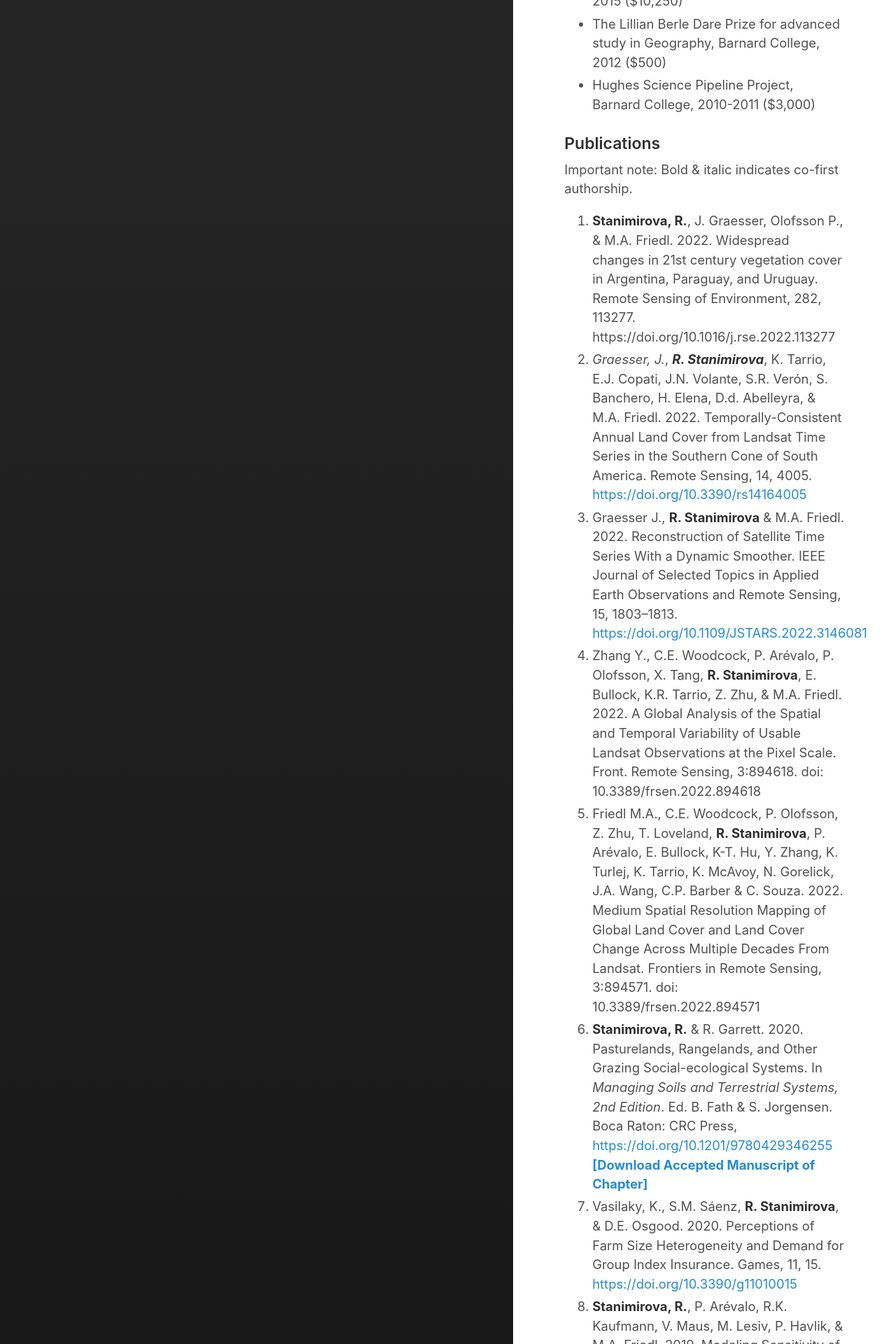
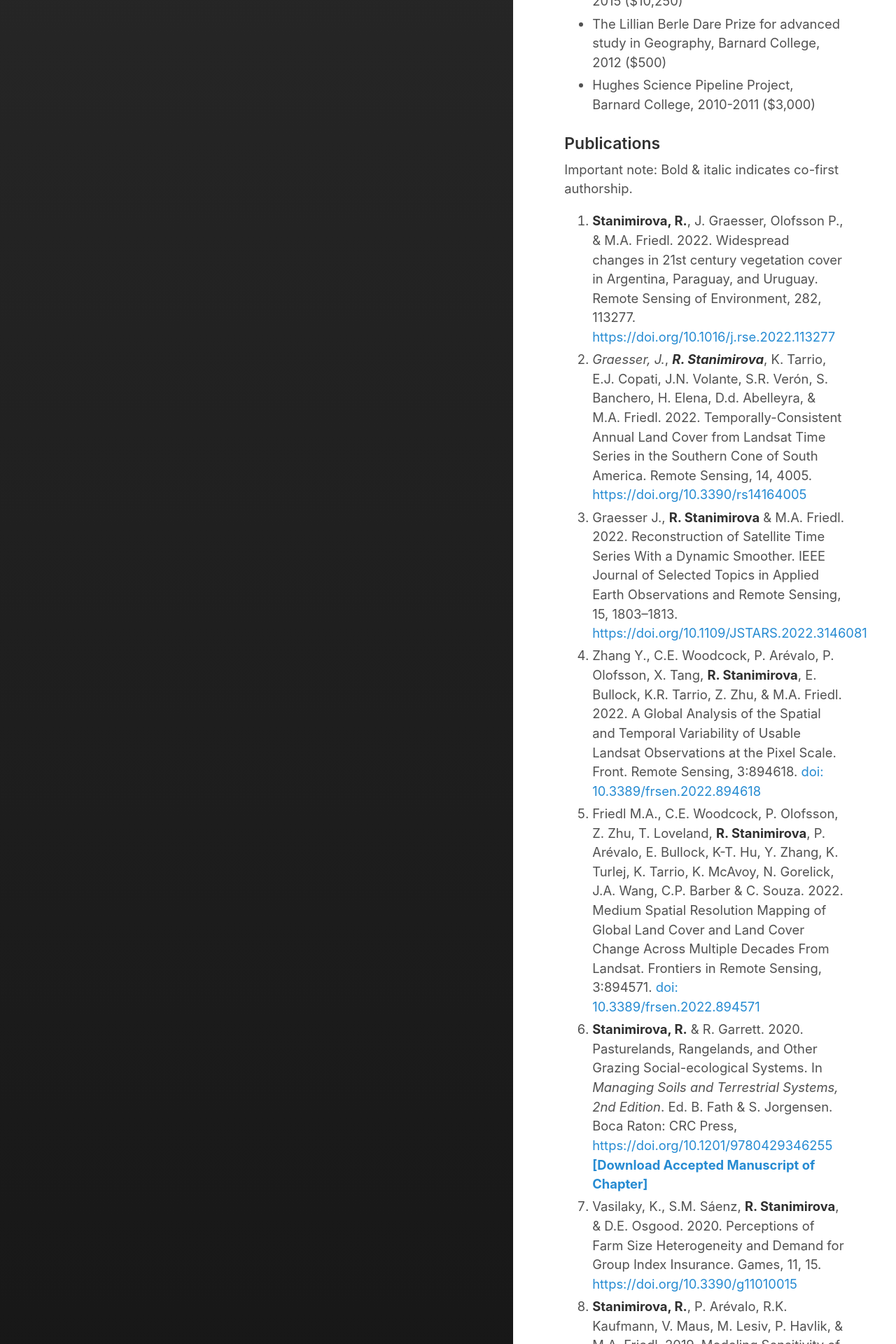
Before and after one commit to rkstan/rkstan.github.io, a Jekyll site: the page built from CurriculumVitae.md, in a window 1280 px wide. Shown: the part 1745-3665 px from the top of the page at 70% size. Built offline with Jekyll 4.4.1, drawn with Linux system fonts in a browser that asks for light colours; nearby versions of some CDN libraries; some of the changed lines change nothing that is shown.

Commit message:
Update CurriculumVitae.md

```diff
--- a/CurriculumVitae.md
+++ b/CurriculumVitae.md
@@ -37,11 +37,11 @@
 ### Publications
 Important note: Bold & italic indicates co-first authorship.
 
-1. **Stanimirova, R.**, J. Graesser, Olofsson P., & M.A. Friedl. 2022. Widespread changes in 21st century vegetation cover in Argentina, Paraguay, and Uruguay. Remote Sensing of Environment, 282, 113277. https://doi.org/10.1016/j.rse.2022.113277
+1. **Stanimirova, R.**, J. Graesser, Olofsson P., & M.A. Friedl. 2022. Widespread changes in 21st century vegetation cover in Argentina, Paraguay, and Uruguay. Remote Sensing of Environment, 282, 113277. <a href="https://doi.org/10.1016/j.rse.2022.113277">https://doi.org/10.1016/j.rse.2022.113277</a>
 3. *Graesser, J.*, **_R. Stanimirova_**, K. Tarrio, E.J. Copati, J.N. Volante, S.R. Verón, S. Banchero, H. Elena, D.d. Abelleyra, & M.A. Friedl. 2022. Temporally-Consistent Annual Land Cover from Landsat Time Series in the Southern Cone of South America. Remote Sensing, 14, 4005. <a href="https://doi.org/10.3390/rs14164005">https://doi.org/10.3390/rs14164005</a>
 4. Graesser J., **R. Stanimirova** & M.A. Friedl. 2022. Reconstruction of Satellite Time Series With a Dynamic Smoother. IEEE Journal of Selected Topics in Applied Earth Observations and Remote Sensing, 15, 1803–1813. <a href="https://doi.org/10.1109/JSTARS.2022.3146081">https://doi.org/10.1109/JSTARS.2022.3146081</a>
-5. Zhang Y., C.E. Woodcock, P. Arévalo, P. Olofsson, X. Tang, **R. Stanimirova**, E. Bullock, K.R. Tarrio, Z. Zhu, & M.A. Friedl. 2022. A Global Analysis of the Spatial and Temporal Variability of Usable Landsat Observations at the Pixel Scale. Front. Remote Sensing, 3:894618. doi: 10.3389/frsen.2022.894618
-6. Friedl M.A., C.E. Woodcock, P. Olofsson, Z. Zhu, T. Loveland, **R. Stanimirova**, P. Arévalo, E. Bullock, K-T. Hu, Y. Zhang, K. Turlej, K. Tarrio, K. McAvoy, N. Gorelick, J.A. Wang, C.P. Barber & C. Souza. 2022. Medium Spatial Resolution Mapping of Global Land Cover and Land Cover Change Across Multiple Decades From Landsat. Frontiers in Remote Sensing, 3:894571. doi: 10.3389/frsen.2022.894571
+5. Zhang Y., C.E. Woodcock, P. Arévalo, P. Olofsson, X. Tang, **R. Stanimirova**, E. Bullock, K.R. Tarrio, Z. Zhu, & M.A. Friedl. 2022. A Global Analysis of the Spatial and Temporal Variability of Usable Landsat Observations at the Pixel Scale. Front. Remote Sensing, 3:894618. <a href="doi: 10.3389/frsen.2022.894618">doi: 10.3389/frsen.2022.894618</a>
+6. Friedl M.A., C.E. Woodcock, P. Olofsson, Z. Zhu, T. Loveland, **R. Stanimirova**, P. Arévalo, E. Bullock, K-T. Hu, Y. Zhang, K. Turlej, K. Tarrio, K. McAvoy, N. Gorelick, J.A. Wang, C.P. Barber & C. Souza. 2022. Medium Spatial Resolution Mapping of Global Land Cover and Land Cover Change Across Multiple Decades From Landsat. Frontiers in Remote Sensing, 3:894571. <a href="doi: 10.3389/frsen.2022.894571">doi: 10.3389/frsen.2022.894571</a>
 7. **Stanimirova, R.** & R. Garrett. 2020. Pasturelands, Rangelands, and Other Grazing Social-ecological Systems. In <i>Managing Soils and Terrestrial Systems, 2nd Edition</i>. Ed. B. Fath & S. Jorgensen. Boca Raton: CRC Press, <a href="https://doi.org/10.1201/9780429346255">https://doi.org/10.1201/9780429346255</a>
 <a href="../images/Stanimirova_Garrett_Grazing_systems_handbook_chapter.pdf"><b>[Download Accepted Manuscript of Chapter]</b></a> <br>
 7. Vasilaky, K., S.M. Sáenz, **R. Stanimirova**, & D.E. Osgood. 2020. Perceptions of Farm Size Heterogeneity and Demand for Group Index Insurance. Games, 11, 15. <a href="https://doi.org/10.3390/g11010015">https://doi.org/10.3390/g11010015</a>
```
